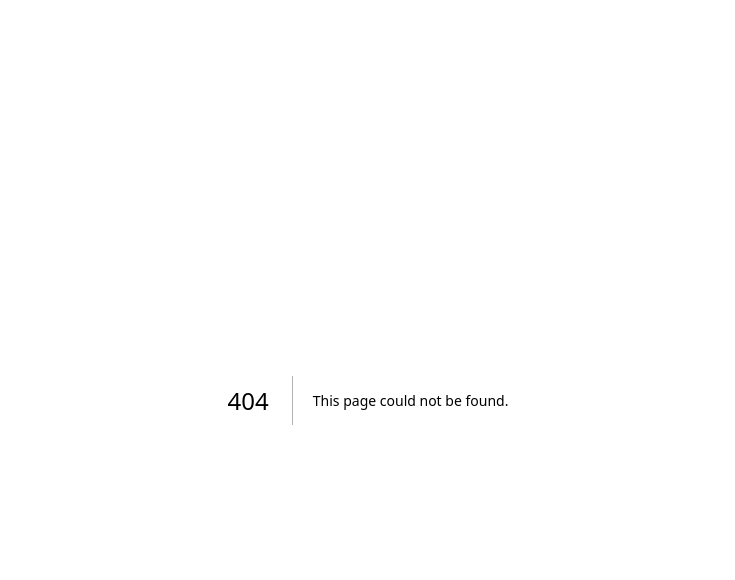
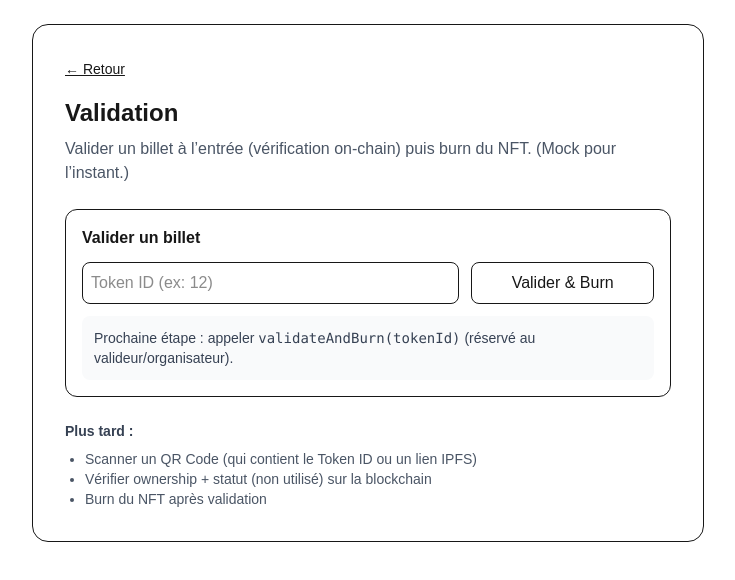
Before and after one commit to Anaqqa/eventpass-app, a Next.js app in the folder frontend/: page /validate in a window 1280 px wide. Before the commit this address had no page. Shown: the top 580 px of the page, without its empty margins (272-1007 px from the left). Built offline with nearby package versions, Linux system fonts and the light colour scheme.

Commit message:
feat(frontend): add ticket validation page

```diff
--- /dev/null
+++ b/frontend/app/validate/page.tsx
@@ -0,0 +1,41 @@
+export default function ValidatePage() {
+  return (
+    <main className="min-h-screen p-6">
+      <div className="mx-auto w-full max-w-2xl rounded-2xl border p-8">
+        <a href="/" className="text-sm underline">← Retour</a>
+
+        <h1 className="mt-4 text-2xl font-bold">Validation</h1>
+        <p className="mt-2 text-gray-600">
+          Valider un billet à l’entrée (vérification on-chain) puis burn du NFT. (Mock pour l’instant.)
+        </p>
+
+        <div className="mt-6 rounded-xl border p-4">
+          <div className="font-semibold">Valider un billet</div>
+
+          <div className="mt-3 grid grid-cols-1 gap-3 sm:grid-cols-3">
+            <input
+              className="rounded-lg border p-2 sm:col-span-2"
+              placeholder="Token ID (ex: 12)"
+            />
+            <button className="rounded-lg border p-2 hover:bg-gray-50">
+              Valider & Burn
+            </button>
+          </div>
+
+          <div className="mt-3 rounded-lg bg-gray-50 p-3 text-sm text-gray-700">
+            Prochaine étape : appeler <code>validateAndBurn(tokenId)</code> (réservé au valideur/organisateur).
+          </div>
+        </div>
+
+        <div className="mt-6 text-sm text-gray-700">
+          <div className="font-semibold">Plus tard :</div>
+          <ul className="mt-2 list-disc pl-5 text-gray-600">
+            <li>Scanner un QR Code (qui contient le Token ID ou un lien IPFS)</li>
+            <li>Vérifier ownership + statut (non utilisé) sur la blockchain</li>
+            <li>Burn du NFT après validation</li>
+          </ul>
+        </div>
+      </div>
+    </main>
+  );
+}
```
